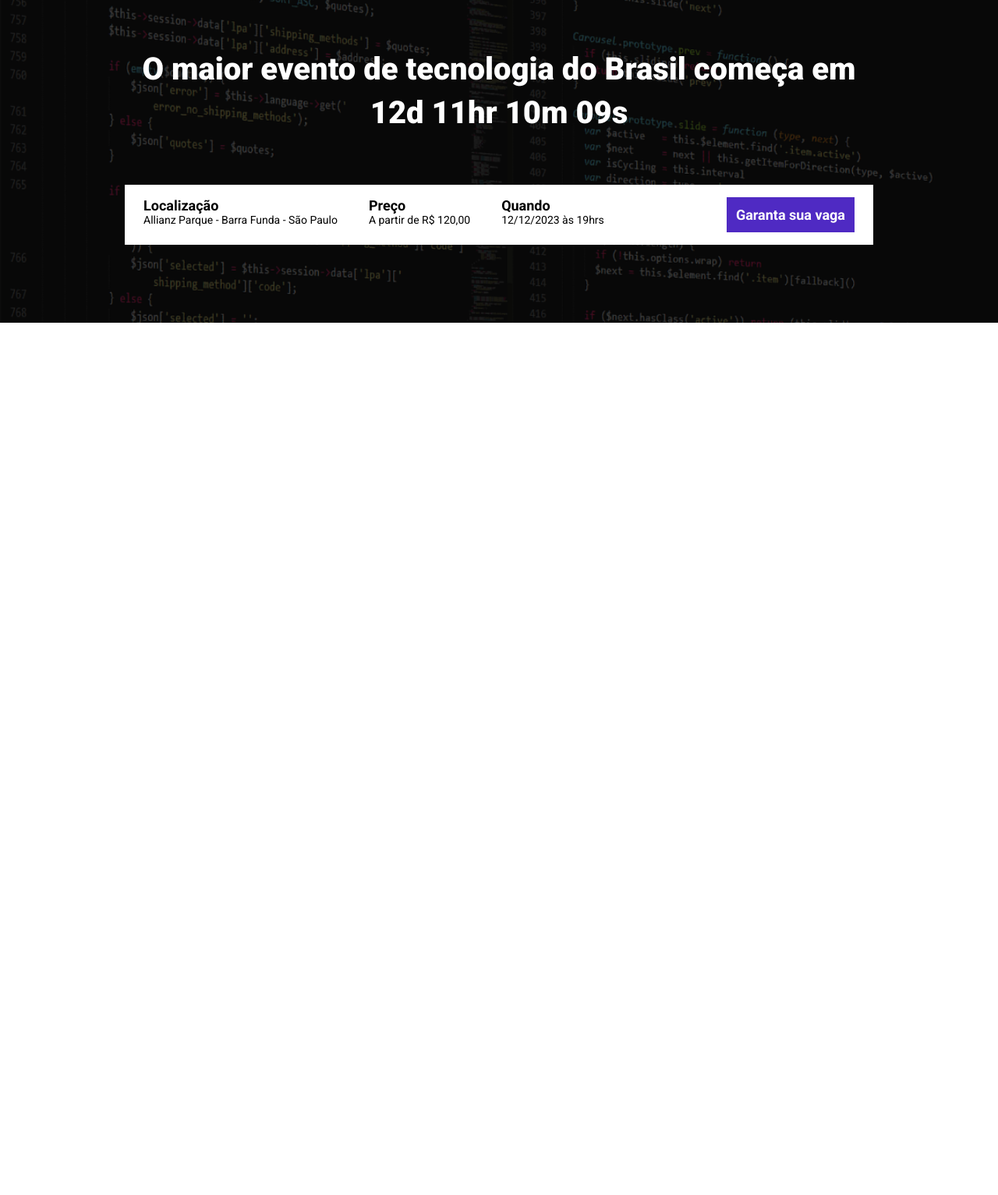
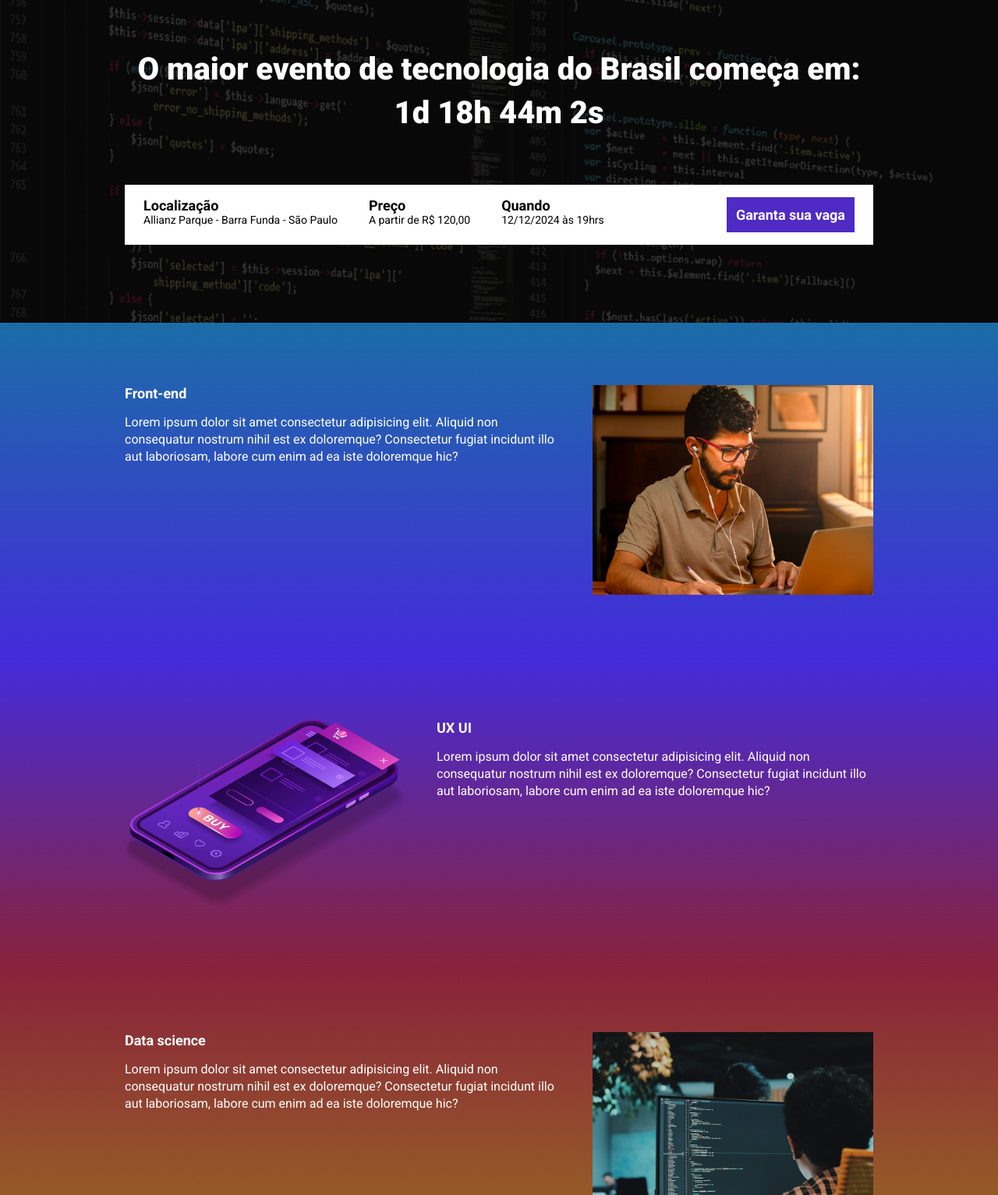
Before and after one commit to xVOGHx/Ebac_tech_talks, a website built with Parcel: page src/index.html in a window 1280 px wide. Shown: the part 147-1680 px from the top of the page at 78% size. Before the commit the page ends 800 px from the top, so only its background shows below. Built offline with nearby package versions, Linux system fonts and the light colour scheme.

Commit message:
criando a contagem regressiva

```diff
--- a/package.json
+++ b/package.json
@@ -1,9 +1,9 @@
 {
   "name": "ebac_talks",
   "version": "1.0.0",
-  "main": "index.js",
   "scripts": {
     "dev": "parcel src/index.html src/styles/main.scss src/scripts/main.js",
+    "build": "parcel build src/index.html",
     "test": "echo \"Error: no test specified\" && exit 1"
   },
   "keywords": [],
--- a/src/index.html
+++ b/src/index.html
@@ -9,12 +9,15 @@
     <link href="https://fonts.googleapis.com/css2?family=Roboto:wght@400;700;900&display=swap" rel="stylesheet">
 
     <link rel="stylesheet" href="./styles/main.scss">
+    <link rel="stylesheet" href="https://unpkg.com/aos@next/dist/aos.css" />
 </head>
 <body>
     <header class="hero">
         <div class="container">
             <img class="hero__logo" src="./images/ebac_logo.svg" alt="ebac logo">
-            <p class="hero__text">O maior evento de tecnologia do Brasil começa em 12d 11hr 10m 09s</p>
+            <p class="hero__text">O maior evento de tecnologia do Brasil
+                <span id="contador"></span>
+            </p>
 
             <div class="infos-bar">
                 <ul class="infos-bar__infos">
@@ -28,7 +31,7 @@
                     </li>
                     <li class="infos-bar__infos__item">
                         <b>Quando</b>
-                        12/12/2023 às 19hrs
+                        12/12/2024 às 19hrs
                     </li>
                 </ul>
                 <a href="" class="button button--primary">
@@ -38,7 +41,55 @@
         </div>
     </header>
 
+    <section class="event event--frontend">
+        <div class="container" data-aos="fade-right">
+            <div class="event__detail ">
+                <h2 class="event__detail__title">Front-end</h2>
+                <p class="event__detail__description">
+                    Lorem ipsum dolor sit amet consectetur adipisicing elit. Aliquid non consequatur nostrum nihil est ex doloremque? Consectetur fugiat incidunt illo aut laboriosam, labore cum enim ad ea iste doloremque hic?
+                </p>
+            </div>
+            <img class="event__image" src="./images/frontend.png" alt="front-end">
+        </div>
+    </section>
 
+    <section class="event event--ux-ui event__image-left">
+        <div class="container" data-aos="fade-left">
+            <div class="event__detail ">
+                <h2 class="event__detail__title">UX UI</h2>
+                <p class="event__detail__description">
+                    Lorem ipsum dolor sit amet consectetur adipisicing elit. Aliquid non consequatur nostrum nihil est ex doloremque? Consectetur fugiat incidunt illo aut laboriosam, labore cum enim ad ea iste doloremque hic?
+                </p>
+            </div>
+            <img class="event__image" src="./images/ui-ux.png" alt="ui-ux">
+        </div>
+    </section>
+
+    <section class="event event--data-science">
+        <div class="container" data-aos="fade-right">
+            <div class="event__detail ">
+                <h2 class="event__detail__title">Data science</h2>
+                <p class="event__detail__description">
+                    Lorem ipsum dolor sit amet consectetur adipisicing elit. Aliquid non consequatur nostrum nihil est ex doloremque? Consectetur fugiat incidunt illo aut laboriosam, labore cum enim ad ea iste doloremque hic?
+                </p>
+            </div>
+            <img class="event__image" src="./images/data.png" alt="data">
+        </div>
+    </section>
+
+    <section class="event event--backend event__image-left">
+        <div class="container" data-aos="fade-left">
+            <div class="event__detail ">
+                <h2 class="event__detail__title">Back-end</h2>
+                <p class="event__detail__description">
+                    Lorem ipsum dolor sit amet consectetur adipisicing elit. Aliquid non consequatur nostrum nihil est ex doloremque? Consectetur fugiat incidunt illo aut laboriosam, labore cum enim ad ea iste doloremque hic?
+                </p>
+            </div>
+            <img class="event__image" src="./images/backend.png" alt="backend">
+        </div>
+    </section>
+
+    <script src="https://unpkg.com/aos@next/dist/aos.js"></script>
     <script src="./scripts/main.js"></script>
 </body>
 </html>
--- a/src/scripts/main.js
+++ b/src/scripts/main.js
@@ -1 +1,28 @@
-console.log("ola mundo")
+AOS.init();
+
+const dataDoEvento = new Date("sep 12, 2024 19:00:00");
+const timeStampDoEvento = dataDoEvento.getTime();
+
+const contaAsHoras = setInterval(function(){
+    const agora = new Date();
+    const timeStampAtual = agora.getTime();
+
+    const distanciaAteOEvento = timeStampDoEvento - timeStampAtual;
+
+    const diaEmMs = 1000 * 60 * 60 * 24;
+    const horasEmMs = 1000 * 60 * 60;
+    const minutosEmMs = 1000 * 60;
+
+    const diasAteOEvento = Math.floor(distanciaAteOEvento / diaEmMs);
+    const horasAteOEvento = Math.floor((distanciaAteOEvento % diaEmMs) / horasEmMs);
+    const minutosAteOEvento = Math.floor((distanciaAteOEvento % horasEmMs) / minutosEmMs);
+    const segundosAteOEvento = Math.floor((distanciaAteOEvento % minutosEmMs) / 1000);
+
+    document.getElementById('contador').innerHTML = `começa em: ${diasAteOEvento}d ${horasAteOEvento}h ${minutosAteOEvento}m ${segundosAteOEvento}s`
+
+    if (distanciaAteOEvento < 0) {
+        clearInterval(contaAsHoras);
+        document.getElementById('contador').innerHTML = "ACABOU";
+    }
+
+},1000)
--- /dev/null
+++ b/src/styles/_event.scss
@@ -0,0 +1,63 @@
+@use 'variables';
+
+.event{
+    padding: 80px 0;
+
+    &--frontend{
+        background-image: linear-gradient(variables.$blue1, variables.$blue2);
+    }
+
+    &--ux-ui {
+        background-image: linear-gradient(variables.$blue2, variables.$pink);
+    }
+
+    &--data-science {
+        background-image: linear-gradient(variables.$pink, variables.$yellow);
+    }
+
+    &--backend{
+        background-image: linear-gradient(variables.$yellow, variables.$pink);
+    }
+
+    &__image-left {
+        .container{
+            flex-direction: row-reverse;
+        }
+    }
+
+    .container{
+    display: flex;
+    gap: 40px;
+    }
+
+    &__image{
+        max-width: 360px;
+    }
+
+    &__detail {
+        &__title {
+            font-size: 18px;
+            font-weight: bold;
+            margin-bottom: 16px;
+        }
+
+        &__description {
+            line-height: 22px;
+        }
+    }
+
+    @media(max-width: 640px){
+        .container{
+            display: block;
+        }
+
+        &__image {
+            width: 100%;
+        }
+
+        &__detail {
+            margin-right: 0;
+            margin-bottom: 16px;
+        }
+    }
+}
--- /dev/null
+++ b/src/styles/_variables.scss
@@ -0,0 +1,8 @@
+$textColor: #fff;
+$secundaryTextColor: #000;
+
+$blue1:#1B6CA7;
+$blue2: #442BDB;
+$pink: #89223B;
+$yellow:#9C791D;
+$purple: #4f2ac3;
--- a/src/styles/components/_infos_bar.scss
+++ b/src/styles/components/_infos_bar.scss
@@ -1,6 +1,8 @@
+@use '../variables';
+
 .infos-bar{
     padding: 16px 24px;
-    background-color: #fff;
+    background-color: variables.$textColor;
     display: flex;
     justify-content: space-between;
 
@@ -10,12 +12,12 @@
 
         &__item {
             font-size: 14px;
-            color: #000;
+            color: variables.$secundaryTextColor;
 
             b {
                 font-size: 18px;
                 display: block;
-                color: #000;
+                color: variables.$secundaryTextColor;
             }
         }
     }
--- a/src/styles/components/buttons.scss
+++ b/src/styles/components/buttons.scss
@@ -1,3 +1,5 @@
+@use '../variables';
+
 .button{
     padding: 12px;
     font-size: 18px;
@@ -7,8 +9,8 @@
     white-space: nowrap;
 
     &--primary {
-        color: #fff;
-        background-color: #4f2ac3;
+        color:variables.$textColor;
+        background-color: variables.$purple;
     }
 
     @media (max-width: 640px){
--- a/src/styles/main.scss
+++ b/src/styles/main.scss
@@ -1,4 +1,6 @@
 @use 'hero';
+@use 'event';
+@use 'variables';
 @use 'components/infos_bar';
 @use 'components/buttons';
 
@@ -7,7 +9,7 @@
     padding: 0;
     box-sizing: border-box;
     font-family: "Roboto", sans-serif;
-    color: #fff;
+    color: variables.$textColor;
     list-style: none;
 }
 
```
